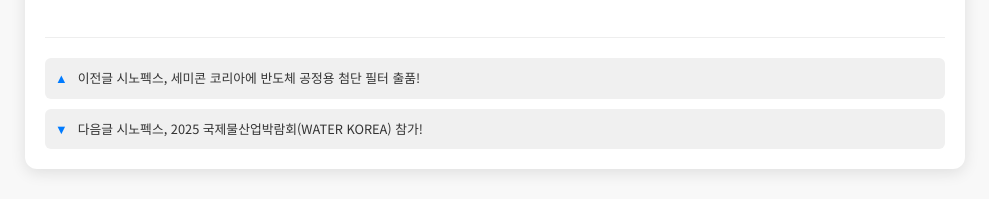
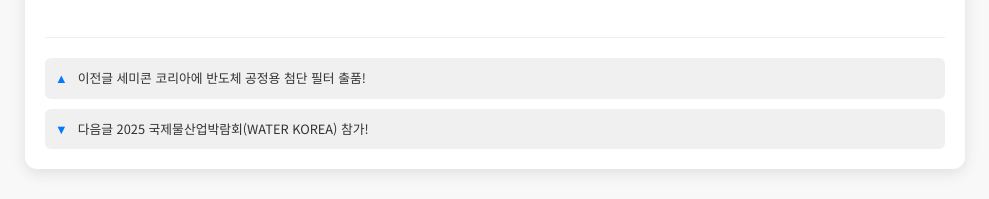
Before and after one commit to goodlight1234/news04, a plain HTML site: page index.html in a window 1280 px wide. Shown: the part 1904-2103 px from the top of the page, without its empty margins (145-1134 px from the left). Drawn offline with Linux system fonts and the light colour scheme.

Commit message:
Update index.html

```diff
--- a/index.html
+++ b/index.html
@@ -224,8 +224,8 @@
 
 
   <div class="post-navigation">
-        <a href="https://goodlight1234.github.io/news03/" class="post-link prev"><span class="arrow">▲</span> 이전글 시노펙스, 세미콘 코리아에 반도체 공정용 첨단 필터 출품! </a>
-        <a href="https://goodlight1234.github.io/news05/" class="post-link prev"><span class="arrow">▼</span> 다음글 시노펙스, 2025 국제물산업박람회(WATER KOREA) 참가!</a>
+        <a href="https://goodlight1234.github.io/news03/" class="post-link prev"><span class="arrow">▲</span> 이전글 세미콘 코리아에 반도체 공정용 첨단 필터 출품! </a>
+        <a href="https://goodlight1234.github.io/news05/" class="post-link prev"><span class="arrow">▼</span> 다음글 2025 국제물산업박람회(WATER KOREA) 참가!</a>
     </div></div>
 
 </body>
```
